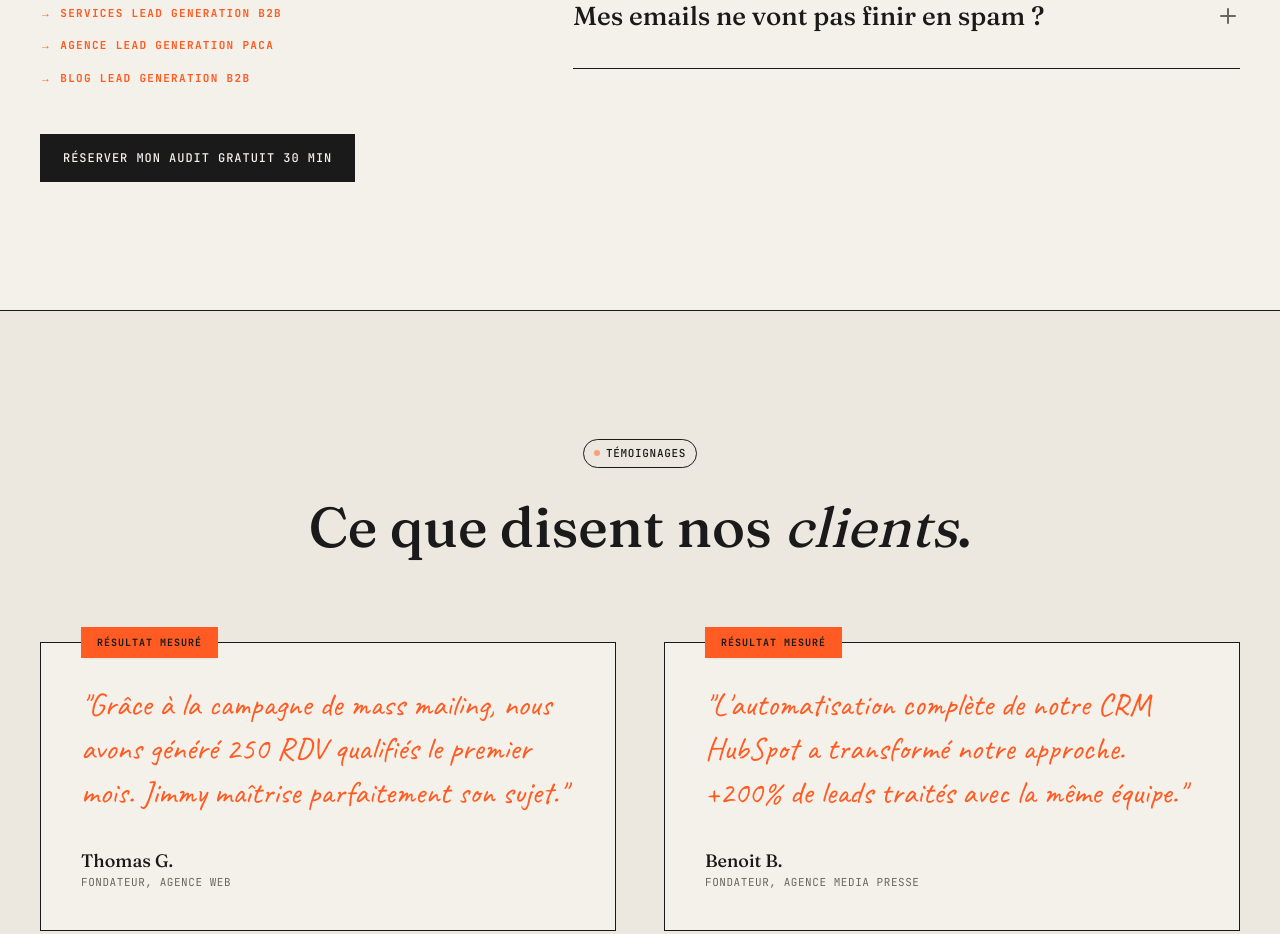
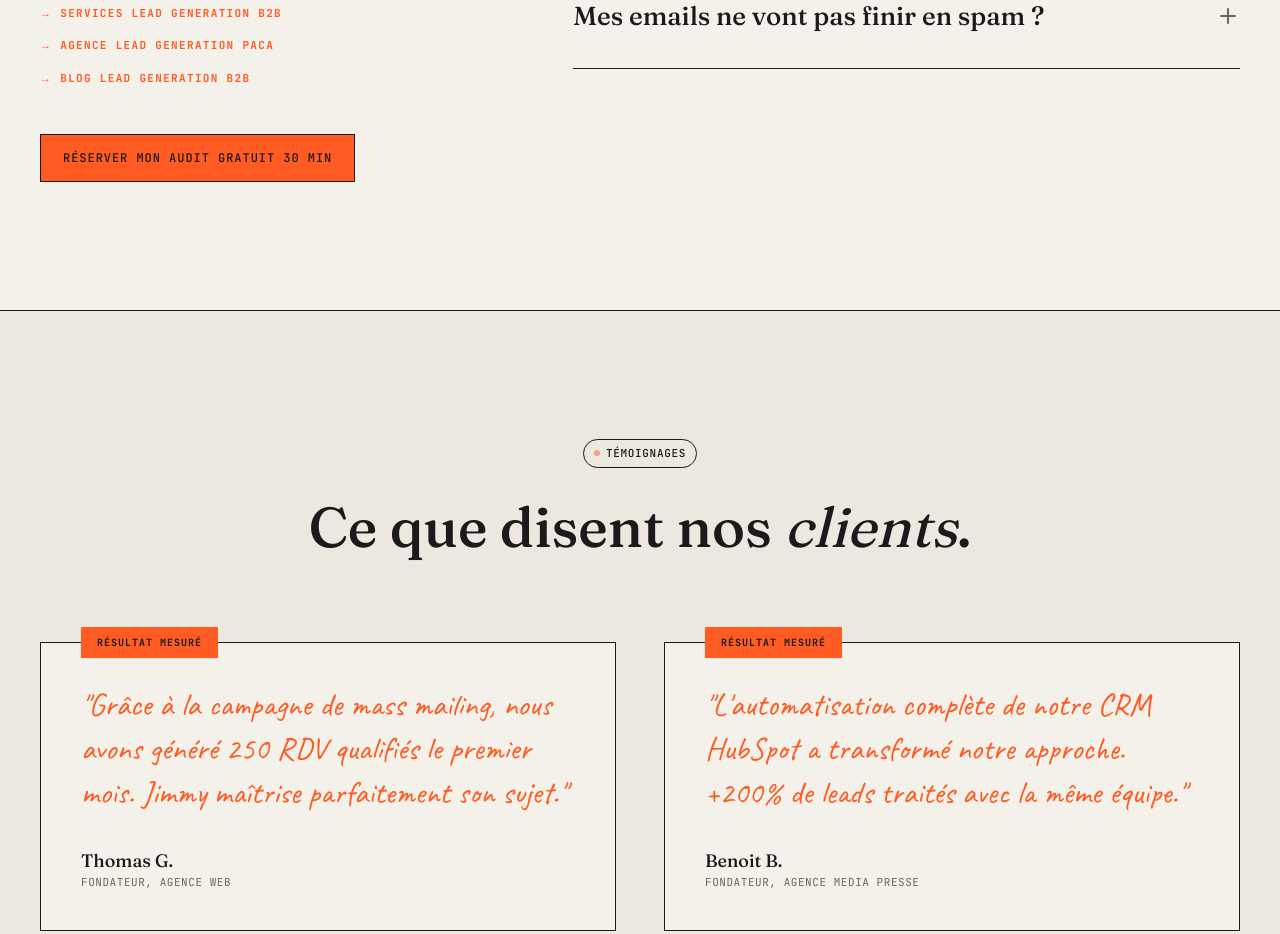
Before and after one commit to Jimmyjoe13/Nana-intelligence, a Next.js app: page / in a window 1280 px wide. Shown: the part 3480-4414 px from the top of the page. Built offline with nearby package versions, Linux system fonts and the light colour scheme; no server answers.

Commit message:
CRO: CTA FAQ section — passage de ink à primary pour plus de visibilité (#55)
Co-authored-by: Nana Intelligence Agents <agents@nana-intelligence.fr>

```diff
--- a/src/app/page.tsx
+++ b/src/app/page.tsx
@@ -238,7 +238,7 @@ export default function Home() {
             </div>
             <Link href="/contact" className="mt-4">
               <Button
-                variant="ink"
+                variant="primary"
                 trackLabel="faq_audit_gratuit"
                 sectionId="faq"
               >
```
